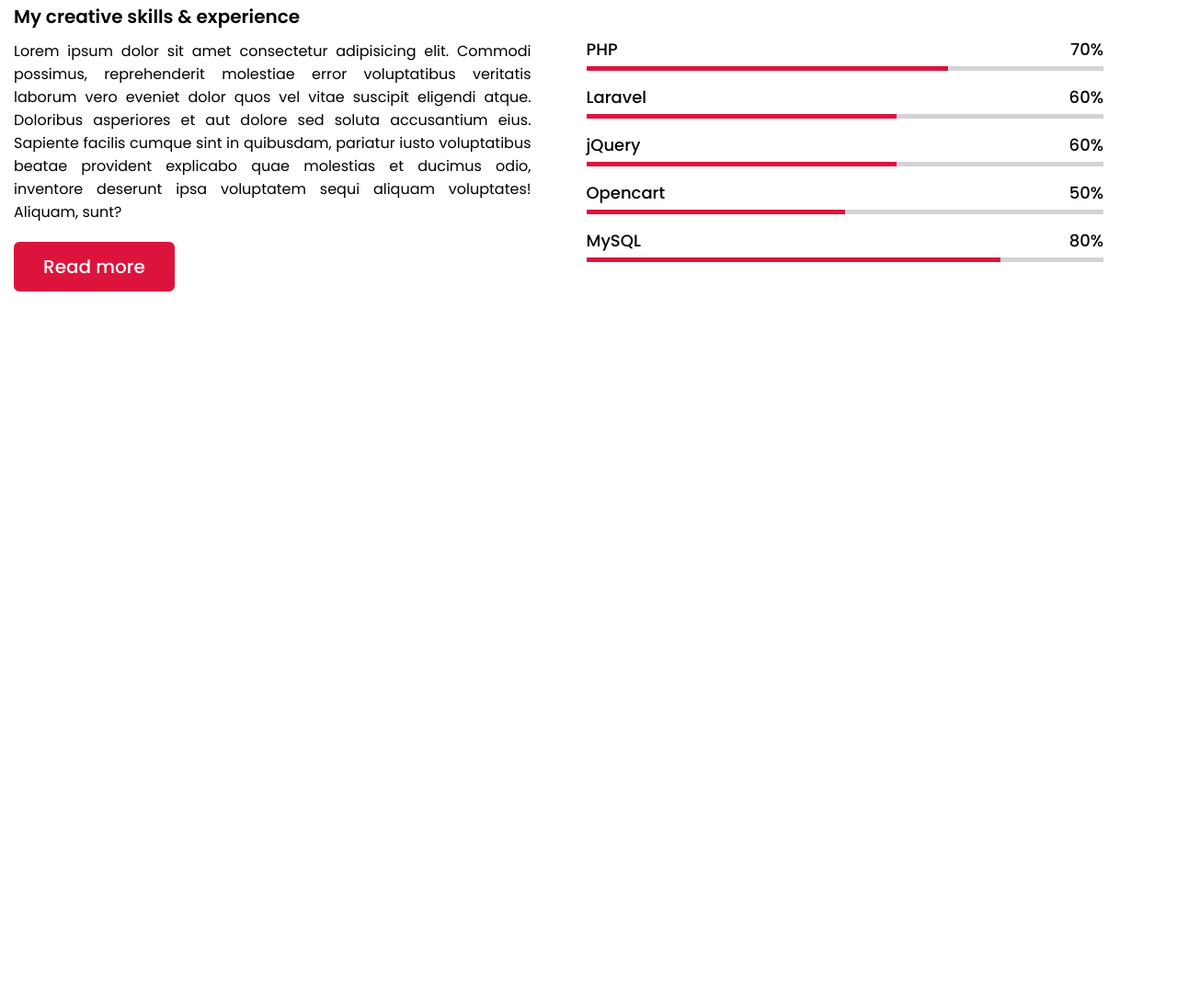
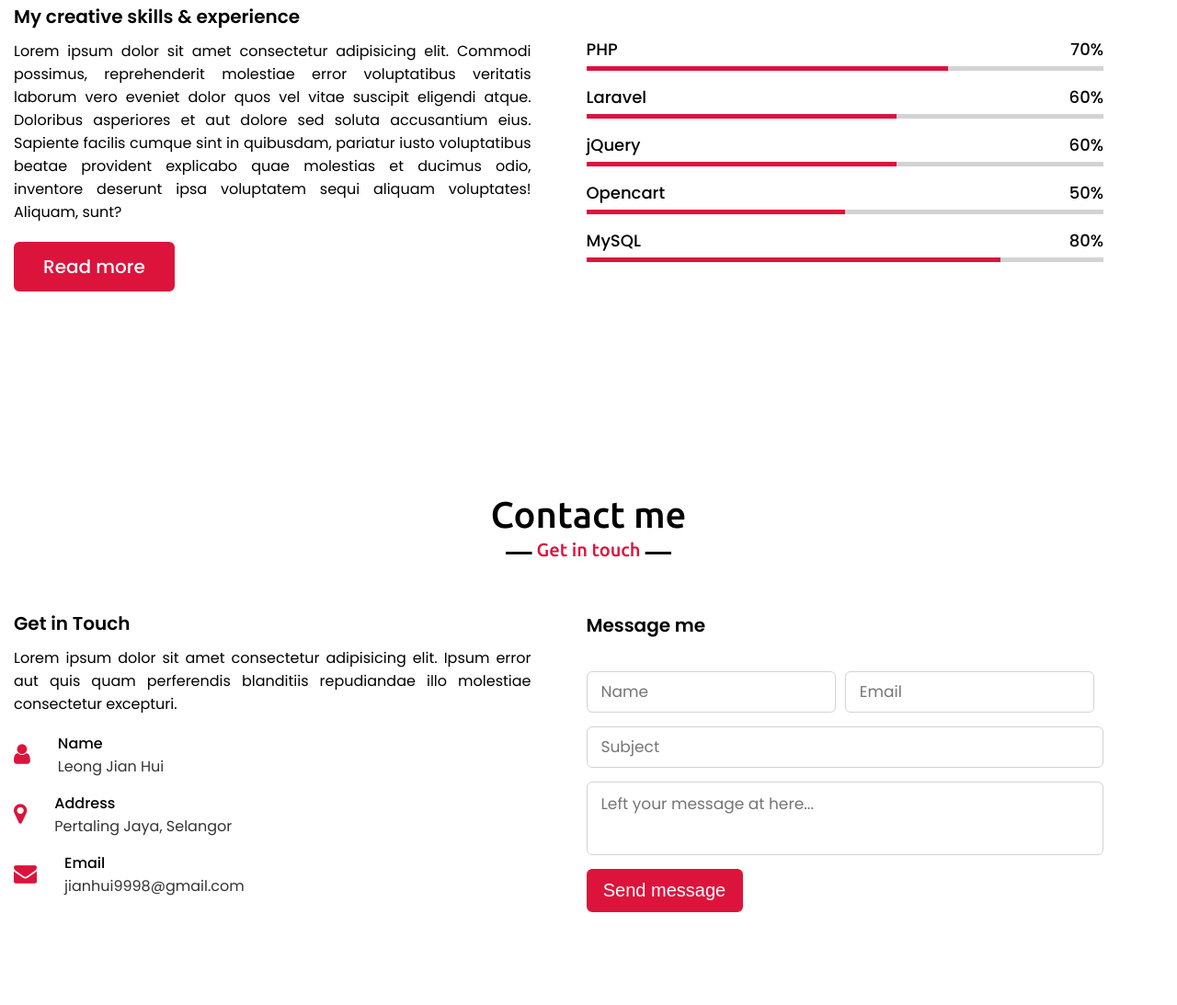
Before and after one commit to jianhui99/jianhui99.github.io, a plain HTML site: page index.html in a window 1280 px wide. Shown: the part 2653-3746 px from the top of the page at 92% size. Before the commit the page ends 3090 px from the top, so only its background shows below. Drawn offline with nearby package versions, Linux system fonts and the light colour scheme.

Commit message:
add contact section

```diff
--- a/index.html
+++ b/index.html
@@ -153,6 +153,69 @@
         </div>
     </section>
 
+    <!-- contact section start -->
+    <section class="contact" id="contact">
+        <div class="max-width">
+            <h2 class="title">Contact me</h2>
+            <div class="contact-content">
+                <div class="column left">
+                    <div class="text">Get in Touch</div>
+                    <p>Lorem ipsum dolor sit amet consectetur adipisicing elit. Ipsum error aut quis quam perferendis blanditiis repudiandae illo molestiae consectetur excepturi.</p>
+                    <div class="icons">
+                        <div class="row">
+                            <i class="fa fa-user"></i>
+                            <div class="info">
+                                <div class="head">Name</div>
+                                <div class="sub-title">Leong Jian Hui</div>
+                            </div>
+                        </div>
+
+                        <div class="row">
+                            <i class="fa fa-map-marker" aria-hidden="true"></i>
+
+                            <div class="info">
+                                <div class="head">Address</div>
+                                <div class="sub-title">Pertaling Jaya, Selangor</div>
+                            </div>
+                        </div>
+
+                        <div class="row">
+                            <i class="fa fa-envelope"></i>
+                            <div class="info">
+                                <div class="head">Email</div>
+                                <div class="sub-title">jianhui9998@gmail.com</div>
+                            </div>
+                        </div>
+                    </div>
+                </div>
+                <div class="column right">
+                    <div class="text">Message me</div>
+                    <form action="" id="contactForm">
+                        <div class="fields">
+                            <div class="field name">
+                                <input type="text" name="" id="" placeholder="Name" required>
+                            </div>
+                            <div class="field email">
+                                <input type="email" name="" id="" placeholder="Email" required>
+                            </div>
+                        </div>
+                        <div class="field">
+                            <input type="text" name="" id="" placeholder="Subject" required>
+                        </div>
+                        <div class="field textarea">
+                            <textarea name="" id="" cols="30" rows="10" placeholder="Left your message at here..." required></textarea>
+                        </div>
+                        <div class="button">
+                            <button type="submit">Send message</button>
+                        </div>
+                    </form>
+                </div>
+            </div>
+        </div>
+    </section>
+
+
+
     <script src="script.js"></script>
 </body>
 </html>
--- a/style.css
+++ b/style.css
@@ -141,7 +141,7 @@ section{
     height: 100vh;
 }
 
-.about .title, .services .title, .skills .title{
+.about .title, .services .title, .skills .title, .contact .title{
     position: relative;
     text-align: center;
     font-size: 40px;
@@ -151,7 +151,7 @@ section{
     font-family: 'Ubuntu', sans-serif;
 }
 
-.about .title::before, .services .title::before, .skills .title::before{
+.about .title::before, .services .title::before, .skills .title::before, .contact .title::before{
     content: "";
     position: absolute;
     bottom: 0px;
@@ -186,7 +186,7 @@ section{
     transform: translateX(-50%);
 }
 
-.about .about-content, .services .services-content, .skills .skills-content{
+.about .about-content, .services .services-content, .skills .skills-content, .contact .contact-content{
     margin-left: -65px;
     display: flex;
     align-items: center;
@@ -408,32 +408,135 @@ section{
     width: 50%;
 }
 
+/* contact styling */
+
+.contact .title::after{
+    content: "Get in touch";
+    position: absolute;
+    bottom: -12px;
+    left: 50%;
+    font-size: 20px;
+    color: crimson;
+    padding: 5px;
+    background: #fff;
+    transform: translateX(-50%);
+}
 
 
+.contact{
+    font-family: 'Poppins', sans-serif;
+}
 
+.contact .contact-content .column{
+    width: calc(50% - 30px);
+}
 
+.contact .contact-content .left .text{
+    font-size: 20px;
+    font-weight: 600;
+    margin-bottom: 10px;
+}
 
+.contact .contact-content .left{
+    text-align: justify;
+}
 
+.contact .contact-content .left .icons{
+    margin: 10px 0;
+}
 
+.contact .contact-content .row{
+    display: flex;
+    height: 65px;
+    align-items: center;
+}
 
+.contact .contact-content .row .info{
+    margin-left: 30px;
+}
 
+.contact .contact-content .row i{
+    font-size: 25px;
+    color: crimson;
+}
 
+.contact .contact-content .info .head{
+    font-weight: 500;
+}
 
+.contact .contact-content .info .sub-title{
+    color: #333;
+}
 
+.contact .right form .fields{
+    display: flex;
+}
 
+.contact .right form .field,
+.contact .right form .fields .field{
+    height: 45px;
+    width: 100%;
+    margin-bottom: 15px;
+}
 
+.contact .right form .textarea{
+    height: 80px;
+    width: 100%;
+}
 
+.contact .right form .name{
+    margin-right: 10px;
+}
 
+.contact .right form .email{
+    margin-right: 10px;
+}
 
+.contact .right form .field input,
+.contact .right form .textarea textarea{
+    height: 100%;
+    width: 100%;
+    border: 1px solid lightgrey;
+    border-radius: 6px;
+    outline: none;
+    padding: 0 15px;
+    font-size: 17px;
+    font-family: 'Poppins',sans-serif;
+}
 
+.contact .right form .textarea textarea{
+    padding-top: 10px;
+    resize: none;
+}
 
+.contact .right form .button{
+    height: 47px;
+    width: 170px;
+}
 
+.contact .right form .button button{
+    width: 100%;
+    height: 100%;
+    border: 2px solid crimson;
+    background: crimson;
+    color: #fff;
+    font-size: 20px;
+    font-weight: 500;
+    border-radius: 6px;
+    cursor: pointer;
+    transition: all 0.3s ease;
+}
 
+.contact .right form .button button:hover{
+    color: crimson;
+    background: none;
+}
 
-
-
-
-
+.contact .contact-content .right .text{
+    font-size: 20px;
+    font-weight: 600;
+    margin-bottom: 35px;
+}
 
 
 /* responsive media query start */
@@ -649,6 +752,10 @@ section{
         width: 100%;
     }
 
+    .contact .contact-content .column{
+        width: 100%;
+        margin-left: 65px;
+    }
 
     .skills .skills-content .left .text{
         font-size: 18px;
```
